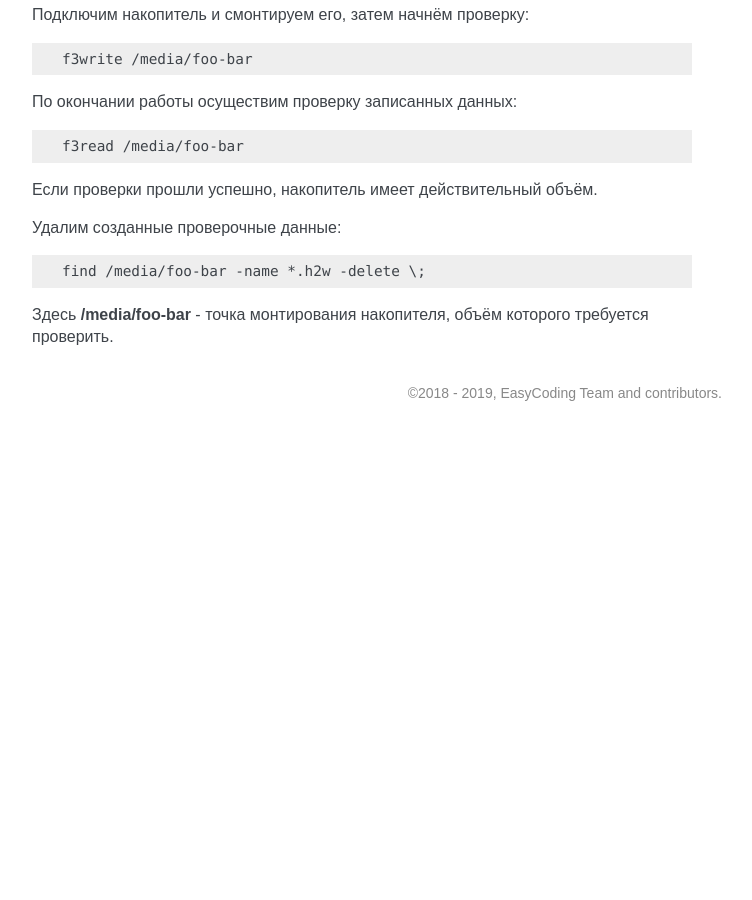
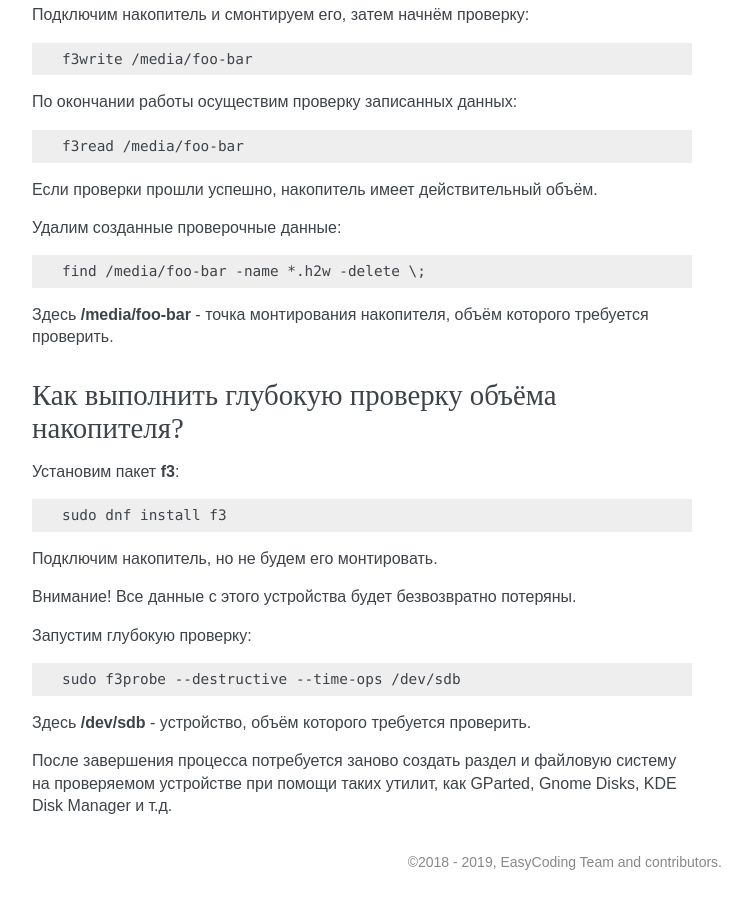
Before and after one commit to RussianFedora/FAQ, a Sphinx documentation site: the page built from source/using-applications.rst, in a window 1280 px wide and 900 px high, scrolled down 15956 px. Shown: the whole window, without its empty margins (388-1140 px from the left). Built offline with Sphinx 7.4.7, drawn with Linux system fonts in a browser that asks for light colours; before the commit the page ends 16387 px from its top, so only the background shows below that; some of the changed text lies outside the part shown.

Commit message:
Added question about running deep capacity check for storage devices.

```diff
--- a/source/using-applications.rst
+++ b/source/using-applications.rst
@@ -869,3 +869,29 @@ Zip-архивы, созданные штатными средствами ОС
     find /media/foo-bar -name *.h2w -delete \;
 
 Здесь **/media/foo-bar** - точка монтирования накопителя, объём которого требуется проверить.
+
+.. index:: flash, usb, check, f3
+.. _f3chk-deep:
+
+Как выполнить глубокую проверку объёма накопителя?
+=====================================================
+
+Установим пакет **f3**:
+
+.. code-block:: text
+
+    sudo dnf install f3
+
+Подключим накопитель, но не будем его монтировать.
+
+Внимание! Все данные с этого устройства будет безвозвратно потеряны.
+
+Запустим глубокую проверку:
+
+.. code-block:: text
+
+    sudo f3probe --destructive --time-ops /dev/sdb
+
+Здесь **/dev/sdb** - устройство, объём которого требуется проверить.
+
+После завершения процесса потребуется заново создать раздел и файловую систему на проверяемом устройстве при помощи таких утилит, как GParted, Gnome Disks, KDE Disk Manager и т.д.
```
